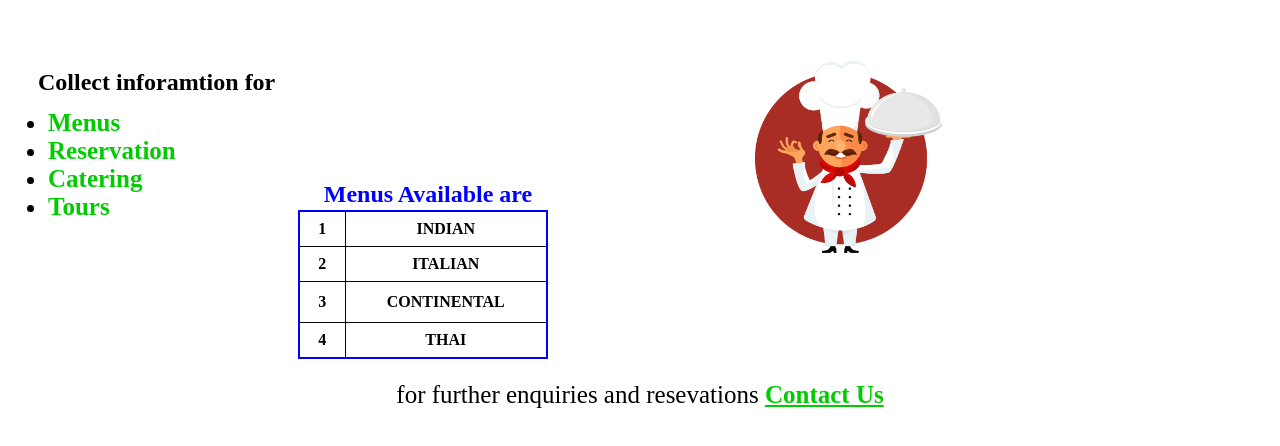
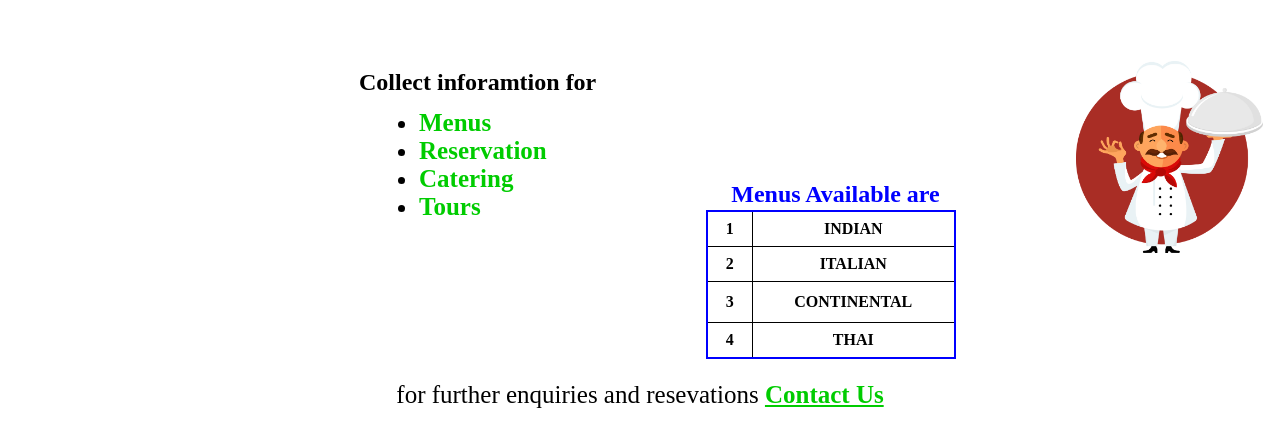
Before and after one commit to MrFaraidun/ImFaraidunBah.Github.io, a plain HTML site: page index.html in a window 1280 px wide. Shown: the part 136-582 px from the top of the page. Drawn offline with Linux system fonts and the light colour scheme; files whose address does not match are found by name.

Commit message:
Update index.html

```diff
--- a/index.html
+++ b/index.html
@@ -12,6 +12,7 @@
 .auto-style2 {
 	font-size: x-large;
 	width: 50px;
+	margin-left: 321px;
 }
 .auto-style3 {
 	text-decoration: none;
@@ -72,6 +73,9 @@ div {
 .auto-style13 {
 	border: 2px solid #0000FF;
 }
+.auto-style14 {
+	margin-left: 371px;
+}
 </style>
 
 <title>Eat helathy live healthy</title>
@@ -81,17 +85,17 @@ div {
 
 <h1 class="auto-style11" style="height: 62px">Khao Piyo Restaurant</h1>
 <p>&nbsp;</p>
-<p class="auto-style2" style="width: 531px; height: 16px"><strong>&nbsp;&nbsp;&nbsp;&nbsp; Collect inforamtion for &nbsp;<img alt="Restaurant chef PNG Téléchargement gratuit - PNG All" class="auto-style12" height="192" src="Restaurant-Chef-PNG-Free-Download.png" /></strong></p>
+<p class="auto-style2" style="width: 353px; height: 16px"><strong>&nbsp;&nbsp;&nbsp;&nbsp; Collect inforamtion for &nbsp;<img alt="Restaurant chef PNG Téléchargement gratuit - PNG All" class="auto-style12" height="192" src="C:\Users\DotNet\OneDrive\Documents\My Web Sites\mysite5\Restaurant-Chef-PNG-Free-Download.png" /></strong></p>
 
 
 
-<ul style="width: 137px">
+<ul style="width: 573px" class="auto-style14">
 	<li class="auto-style7"><strong><a class="auto-style3" href="Menus.html">Menus</a></strong></li>
 	<li class="auto-style7"><strong><a class="auto-style3" href="Reservation.html">Reservation</a></strong></li>
 	<li class="auto-style7"><strong><a class="auto-style3" href="Catering.html">Catering</a></strong></li>
 	<li class="auto-style7"><strong><a class="auto-style3" href="Catering.html">Tours</a></strong></li>
 
-
+			<center>
 			<div class="auto-style10" >
 			<p class="auto-style4" style="height: 30px; width: 260px;"><strong>Menus Available are</strong></p>
 
@@ -134,7 +138,7 @@ div {
 
 
 
-
+</center>
 </body>
 
 </html>
```
